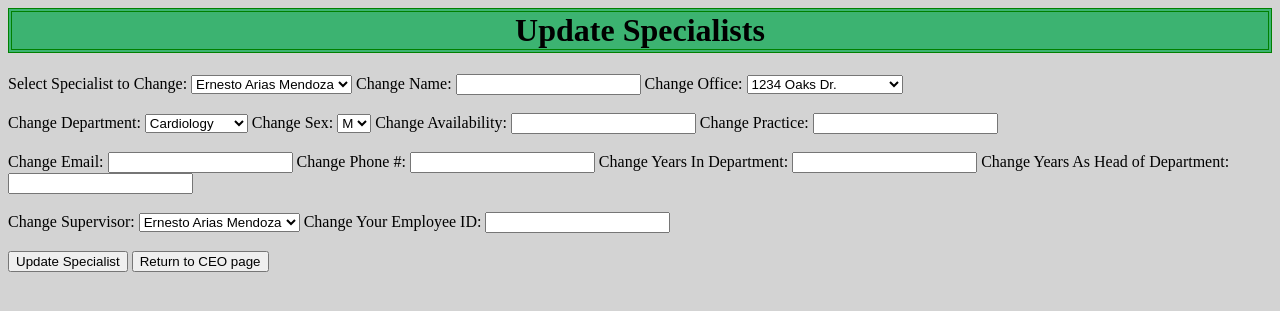
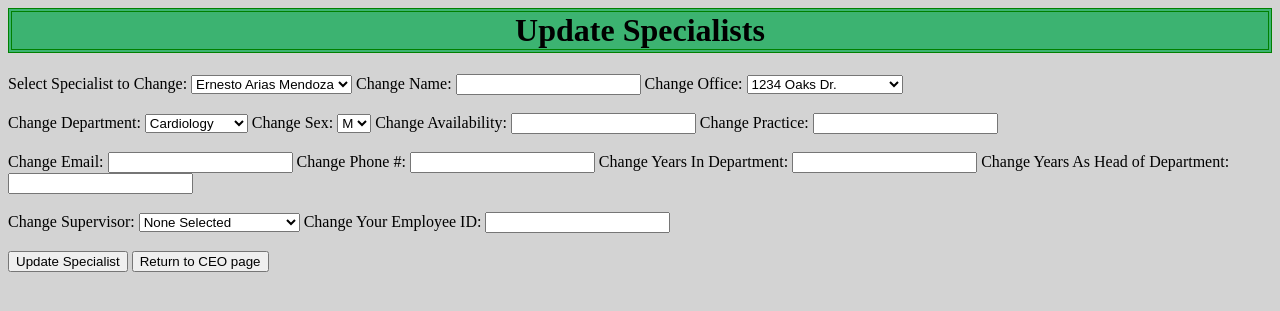
Before and after one commit to BrayanSosa04/DB-Project-Repo, a PHP site: page /changeSpecialist.php in a window 1280 px wide. Shown: the top 311 px of the page. Run offline with PHP 8.4, Linux system fonts and the light colour scheme; data comes from the database, SQL or seed files in the repository.

Commit message:
Testing last change specialist

```diff
--- a/changeSpecialist.php
+++ b/changeSpecialist.php
@@ -120,6 +120,7 @@
 
       <label for = "SUpdateSupervisor">Change Supervisor:</label>
       <select id = "SUpdateSupervisor" SUpdateSupervisor = "SUpdateSupervisor" name = "SUpdateSupervisor">
+        <option value = "<?php NULL?>">None Selected</option>
         <?php
           include_once 'connectToTheDB.php';
 
```
